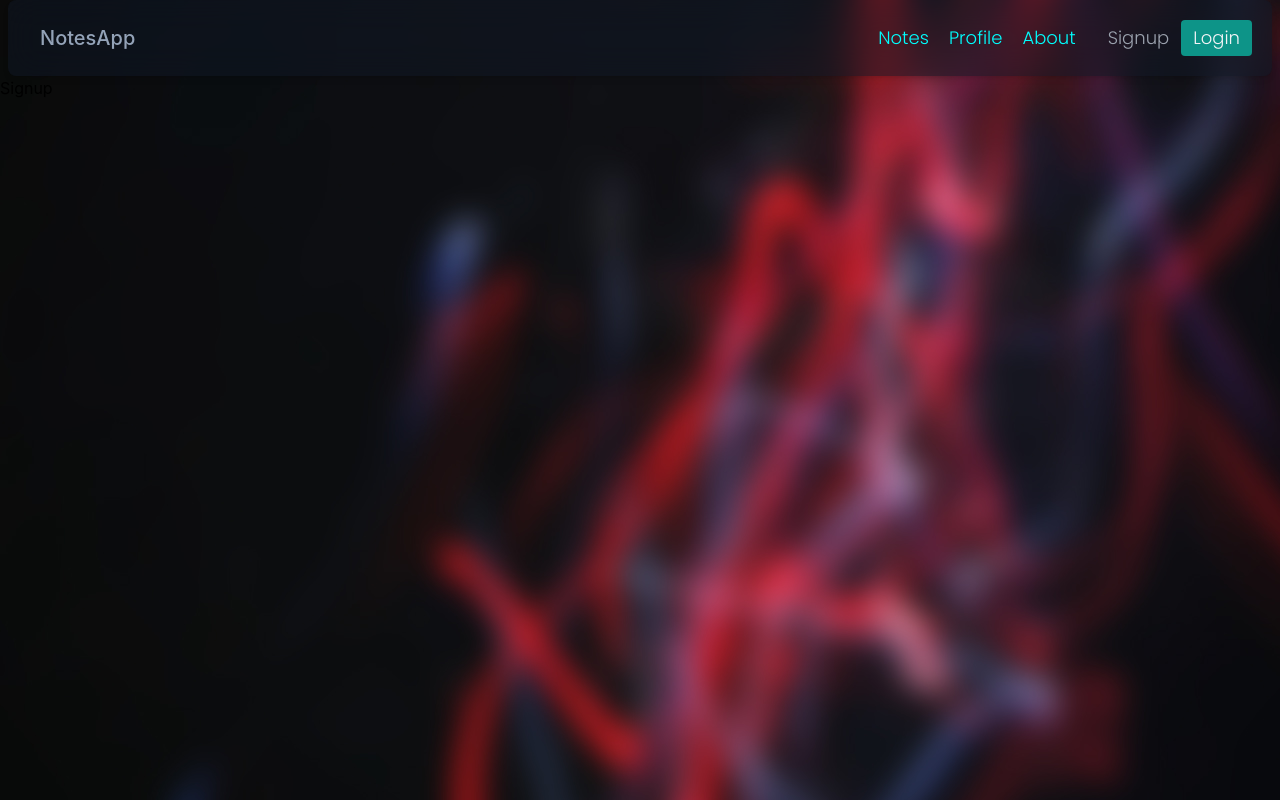
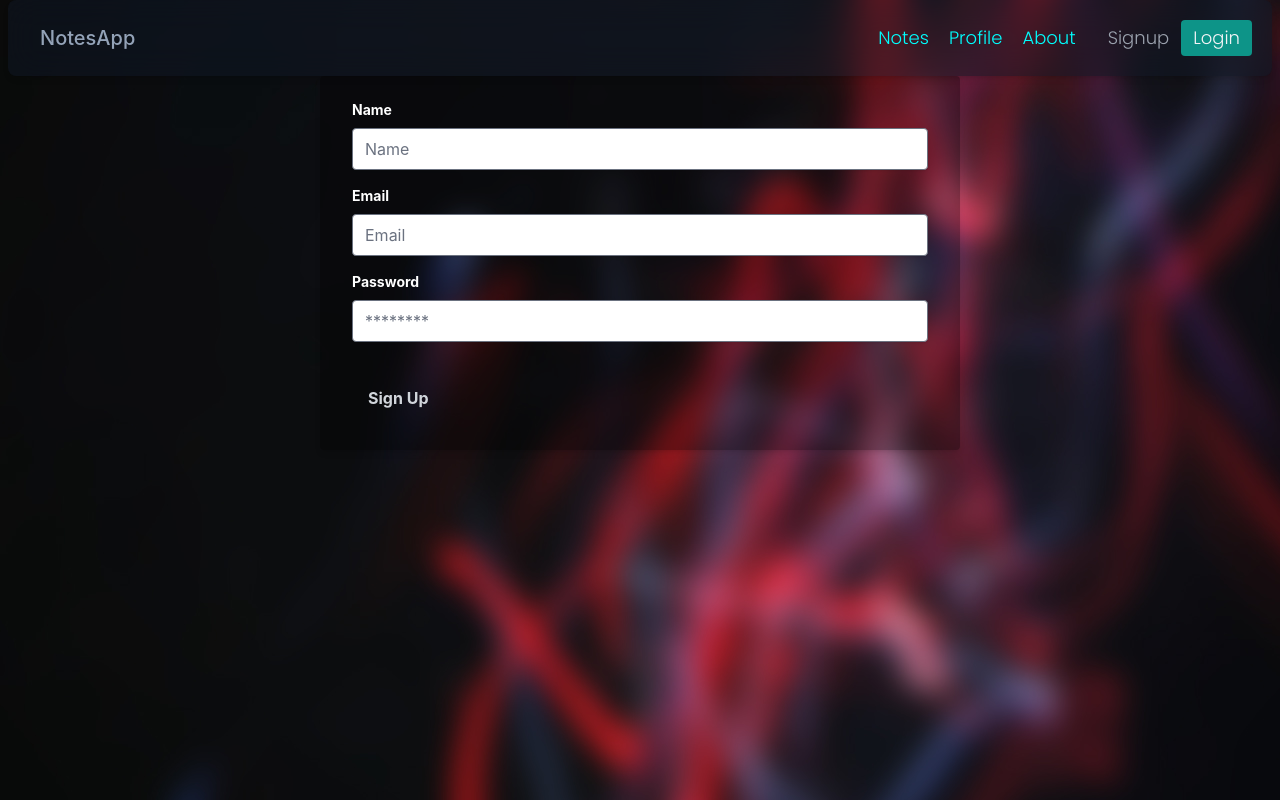
Before and after one commit to Shivam-sys/NotesApp, a React (Create React App) app: page /signup in a window 1280 px wide. Built offline with nearby package versions, Linux system fonts and the light colour scheme.

Commit message:
signup enabled

```diff
--- a/src/components/Login.js
+++ b/src/components/Login.js
@@ -38,7 +38,7 @@ function Login() {
             className="block text-white text-sm font-bold mb-2"
             htmlFor="email"
           >
-            Username
+            Email
           </label>
           <input
             className="shadow appearance-none border rounded w-full py-2 px-3 text-black"
@@ -47,7 +47,7 @@ function Login() {
             type="text"
             value={credentials.email}
             onChange={onChange}
-            placeholder="Username"
+            placeholder="Email"
           />
         </div>
         <div className="mb-6">
--- a/src/components/Signup.js
+++ b/src/components/Signup.js
@@ -1,7 +1,101 @@
-import React from "react";
+import React, { useState } from "react";
+import { useNavigate } from "react-router-dom";
 
 function Signup() {
-  return <div>Signup</div>;
+  const [info, setInfo] = useState({ name: "", email: "", password: "" });
+  let navigate = useNavigate();
+  const host = "http://localhost:3001/api";
+  const handleSignup = async (e) => {
+    e.preventDefault(); //Prevent page refreshing on submit
+    const response = await fetch(`${host}/auth/createuser`, {
+      method: "POST",
+      headers: {
+        "Content-Type": "application/json",
+      },
+      body: JSON.stringify({
+        name: info.name,
+        email: info.email,
+        password: info.password,
+      }),
+    });
+    const json = await response.json();
+    console.log(json);
+    if (json.success) {
+      // Save auth token and redirect
+      localStorage.setItem("token", json.authToken);
+      navigate("/");
+    } else {
+      alert(`${json.error}`);
+    }
+  };
+  const onChange = (e) => {
+    setInfo({ ...info, [e.target.name]: e.target.value });
+  };
+  return (
+    <form className="flex justify-center" onSubmit={handleSignup}>
+      <div className=" w-full bg-opacity-30 bg-black md:w-1/2 shadow-md rounded px-8 pt-6 pb-8 mb-4 flex flex-col">
+        <div className="mb-4">
+          <label
+            className="block text-white text-sm font-bold mb-2"
+            htmlFor="name"
+          >
+            Name
+          </label>
+          <input
+            className="shadow appearance-none border rounded w-full py-2 px-3 text-black"
+            id="name"
+            name="name"
+            type="text"
+            value={info.name}
+            onChange={onChange}
+            placeholder="Name"
+          />
+        </div>
+        <div className="mb-4">
+          <label
+            className="block text-white text-sm font-bold mb-2"
+            htmlFor="email"
+          >
+            Email
+          </label>
+          <input
+            className="shadow appearance-none border rounded w-full py-2 px-3 text-black"
+            id="email"
+            name="email"
+            type="text"
+            value={info.email}
+            onChange={onChange}
+            placeholder="Email"
+          />
+        </div>
+        <div className="mb-6">
+          <label
+            className="block text-white text-sm font-bold mb-2"
+            htmlFor="password"
+          >
+            Password
+          </label>
+          <input
+            className="shadow appearance-none border border-red rounded w-full py-2 px-3 text-black mb-3"
+            id="password"
+            name="password"
+            type="password"
+            value={info.password}
+            onChange={onChange}
+            placeholder="********"
+          />
+        </div>
+        <div className="flex items-center justify-between">
+          <button
+            className="bg-blue hover:bg-blue-dark text-gray-300 hover:text-white font-bold py-2 px-4 rounded"
+            type="submit"
+          >
+            Sign Up
+          </button>
+        </div>
+      </div>
+    </form>
+  );
 }
 
 export default Signup;
```
Also changed, not shown: 1 other file (tests, documents, lock files or other folders).
